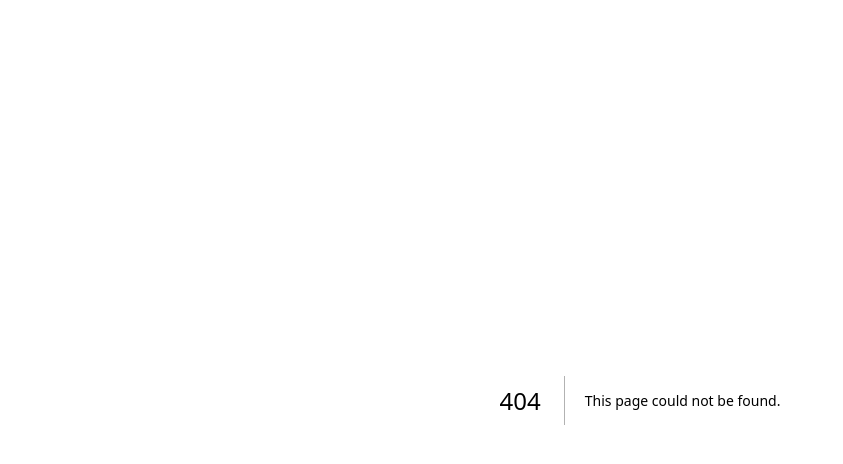
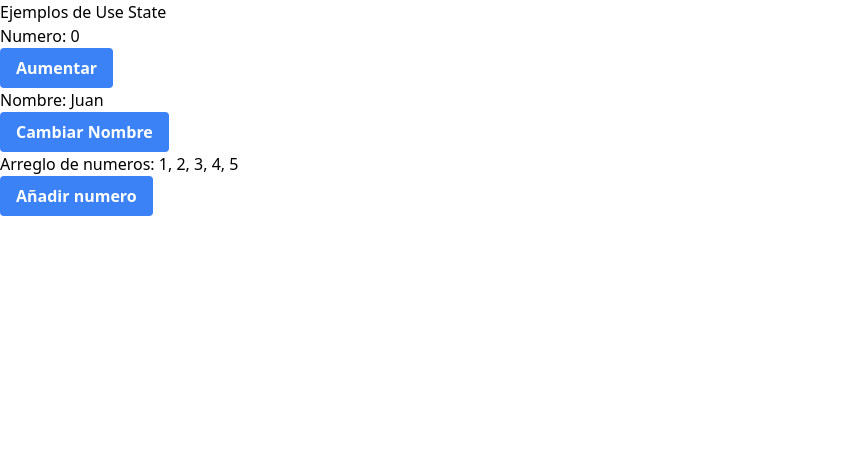
Before and after one commit to 2022B-web-avanzada-soft/Arteaga-Satian-Bryan-David-Web, a Next.js app in the folder 03-react/with-typescript-app/: page /c_use_state in a window 1280 px wide. Before the commit this address had no page. Shown: the top 464 px of the page, without its empty margins (0-843 px from the left). Built offline with nearby package versions, Linux system fonts and the light colour scheme.

Commit message:
feat: Se agregan los hooks

```diff
--- a/03-react/with-typescript-app/components/b_components/MiComponente.tsx
+++ b/03-react/with-typescript-app/components/b_components/MiComponente.tsx
@@ -4,19 +4,34 @@ import React from "react";
 interface PropiedadesComponente {
     url: string;
     iteraciones: number;
-    mostrar: boolean;
+    mostrar?: boolean;
 }
 
 export default function MiComponente(props: PropiedadesComponente) {
     const {url, iteraciones, mostrar} = props;
+    const [contador, setContador] = React.useState(iteraciones);
+
+    const contenidoCondicional= () => {
+        if (mostrar) {
+            return <p>Contenido condicional</p>
+        }
+        return <></>
+    }
     return (
         <div>
             <h1>Mi componente {url}</h1>
             <a href={url} target={"_blank"}>Ir a google</a>
-            {mostrar && <p>Mostrar es true</p>}
+            {mostrar && contenidoCondicional()}
             <div>
                 {iteraciones}
             </div>
+            <div>
+                {contador}
+            </div>
+            <button
+                className={'bg-blue-500 hover:bg-blue-700 text-white font-bold py-2 px-4 rounded'}
+                onClick={() => {setContador(contador+1)}}
+            >Aumentar </button>
 
         </div>
     );
--- /dev/null
+++ b/03-react/with-typescript-app/components/c_use_state/EjemploUseState.tsx
@@ -0,0 +1,33 @@
+//components/c_use_state/EjemploUseState.tsx
+import React from "react";
+
+interface IUsuario {
+    nombre: string;
+    apellido: string;
+}
+export default function EjemploUseState() {
+    const [numero, setNumero] = React.useState(0);
+    const [nombre, setNombre] = React.useState("Juan");
+    const [arregloNumeros, setArregloNumeros] = React.useState([1, 2, 3, 4, 5]);
+    const [usuario, setUsuario] = React.useState<IUsuario>({
+        nombre: "Juan",
+        apellido: "Perez",
+    });
+
+    return (
+        <div>
+            <h1>Ejemplos de Use State</h1>
+            <h2>Numero: {numero}</h2>
+            <button onClick={() => setNumero(numero + 1)} className={"bg-blue-500 hover:bg-blue-700 text-white font-bold py-2 px-4 rounded"}>Aumentar</button>
+            <h2>Nombre: {nombre}</h2>
+            <button onClick={() => setNombre("Pedro")} className={"bg-blue-500 hover:bg-blue-700 text-white font-bold py-2 px-4 rounded"}>Cambiar Nombre</button>
+            <h2>Arreglo de numeros: {arregloNumeros.join(", ")}</h2>
+            <button onClick={() => {
+                //get the last number of the array
+                const ultimoNumero = arregloNumeros[arregloNumeros.length - 1];
+                //add the last number + 1 to the array
+                setArregloNumeros([...arregloNumeros, ultimoNumero + 1]);
+            }} className={"bg-blue-500 hover:bg-blue-700 text-white font-bold py-2 px-4 rounded"}>Añadir numero</button>
+        </div>
+    );
+}
--- a/03-react/with-typescript-app/pages/a_hola_mundo.tsx
+++ b/03-react/with-typescript-app/pages/a_hola_mundo.tsx
@@ -8,7 +8,7 @@ export default function a_hola_mundo() {
         <div>
             <h1>Hola Mundo</h1>
             <EstilosEjemplo />
-            <MiComponente url={'https://www.google.com'} iteraciones={3} mostrar={true} />
+            <MiComponente url={'https://www.google.com'} iteraciones={3} mostrar={true}/>
         </div>
     );
 };
--- /dev/null
+++ b/03-react/with-typescript-app/pages/c_use_state.tsx
@@ -0,0 +1,11 @@
+import React from 'react';
+import EjemploUseState from "../components/c_use_state/EjemploUseState";
+
+
+export default function c_use_state() {
+    return (
+        <>
+            <EjemploUseState />
+        </>
+    );
+};
```
